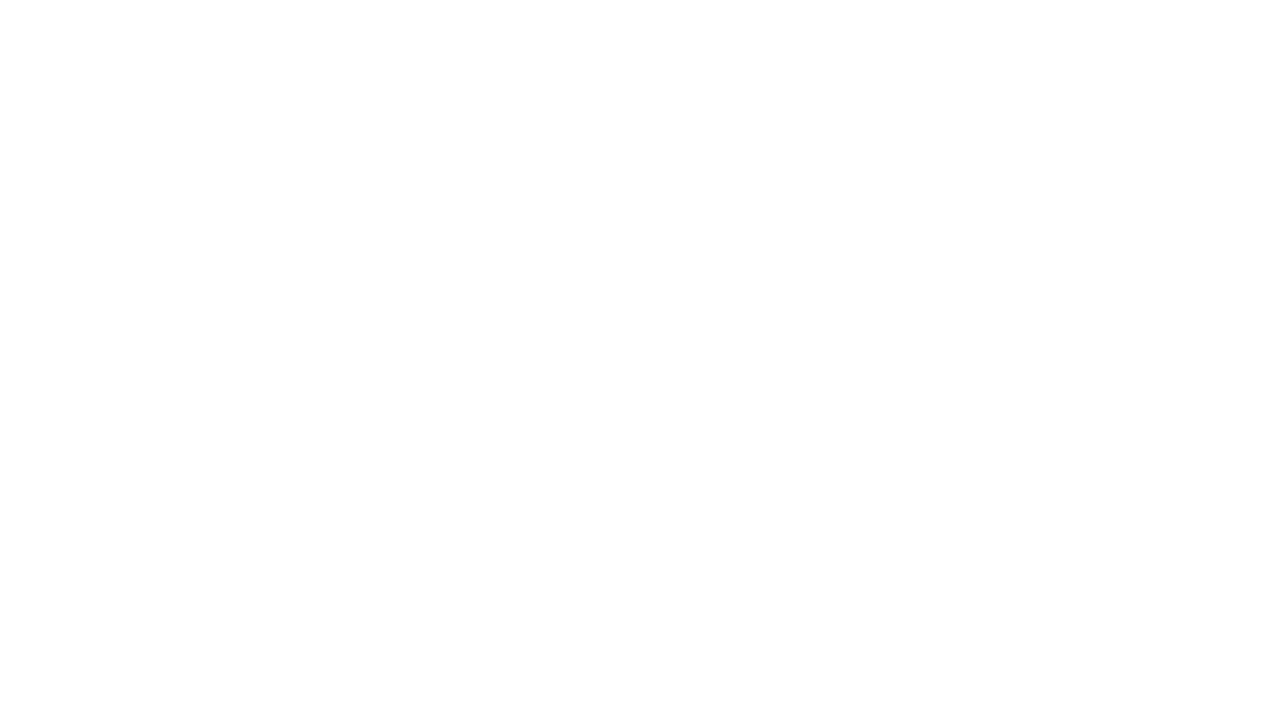
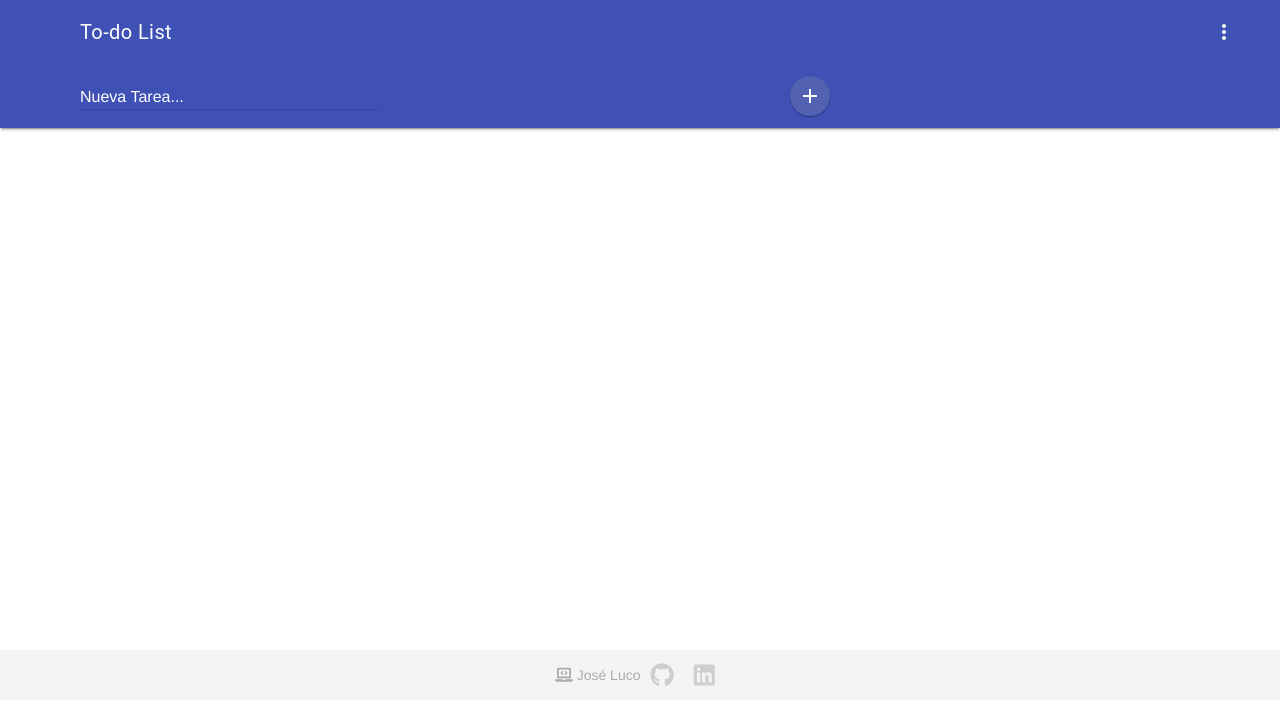
Before and after one commit to joseluco/To-do-List, a plain HTML site: page index.html in a window 1280 px wide. Drawn offline with nearby package versions, Linux system fonts and the light colour scheme.

Commit message:
estructura html terminada, estilos basicos

```diff
--- a/index.html
+++ b/index.html
@@ -4,12 +4,74 @@
     <meta charset="UTF-8">
     <meta http-equiv="X-UA-Compatible" content="IE=edge">
     <meta name="viewport" content="width=device-width, initial-scale=1.0">
+    <meta name="author" content="José Luco">
+    <meta name="description" content="To-do List Aplicacion Web Progresiva / Para recordar todo y no olvidarse de nada">
+    <link rel="stylesheet" href="https://fonts.googleapis.com/icon?family=Material+Icons">
+    <link rel="stylesheet" href="https://code.getmdl.io/1.3.0/material.indigo-pink.min.css">
+    <link rel="stylesheet" href="https://use.fontawesome.com/releases/v5.14.0/css/all.css" integrity="sha384-HzLeBuhoNPvSl5KYnjx0BT+WB0QEEqLprO+NBkkk5gbc67FTaL7XIGa2w1L0Xbgc" crossorigin="anonymous">
+    <link rel="stylesheet" href="styles/estilos.css">
     <title>To do List</title>
 </head>
 <body>
 
+    <div class="mdl-layout mdl-js-layout mdl-layout--fixed-header">
+        <header class="mdl-layout__header">
+
+            <div class="mdl-layout__header-row">
+
+                <span class="mdl-layout-title">To-do List</span>
+                <div class="mdl-layout-spacer"></div>
+
+                <button id="demo-menu-lower-right"
+                class="mdl-button mdl-js-button mdl-button--icon">
+                <i class="material-icons">more_vert</i>
+                </button>
+
+                <ul class="mdl-menu mdl-menu--bottom-right mdl-js-menu mdl-js-ripple-effect color-menu"
+                for="demo-menu-lower-right">
+                <li class="mdl-menu__item color-text">Guardar Lista</li>
+                <li class="mdl-menu__item color-text">Cargar Lista</li>
+                <li class="mdl-menu__item color-text">Borrar Lista</li>
+                </ul>
+            </div>
+
+            <div class="mdl-layout__header-row flex-center">
+                <div class="mdl-textfield mdl-js-textfield">
+                <input class="mdl-textfield__input" type="text" id="inptarea">
+                <label class="mdl-textfield__label placeholder" for="inptarea">Nueva Tarea...</label>
+                </div>
+                <button class="mdl-button mdl-js-button mdl-button--fab mdl-button--mini-fab">
+                <i class="material-icons add">add</i>
+                </button>
+            </div>
+        </header>
+    </div>
+
+    <main>
+        <ul>
+            <li>
+                <span>
+                  <i class="fa fa-trash"></i>
+                </span>
+                <b></b>
+            </li>
+        </ul>
 
 
+    </main>
+
+    <footer>
+        <div class="webdev">
+            <div class="webdev-copyright">
+                <i class="fas fa-laptop-code"></i>  José Luco
+            </div>
+            <div class="webdev-links">
+              <a href="https://github.com/joseluco" target="_blank"><i class="fab fa-github"></i></a>
+              <a href="https://www.linkedin.com/in/joseluco/" target="_blank"><i class="fab fa-linkedin"></i></a>
+            </div>
+        </div>
+    </footer>
+    <script defer src="https://code.getmdl.io/1.3.0/material.min.js"></script>
     <script src="js/main.js"></script>
 </body>
 </html>
--- a/styles/estilos.css
+++ b/styles/estilos.css
@@ -0,0 +1,54 @@
+* {
+    box-sizing: border-box;
+    margin: 0;
+    padding: 0;
+}
+
+/* HEADER */
+.placeholder,
+.add,
+.color-text {
+    color: white
+}
+
+.flex-center {
+    display: flex;
+    justify-content: center;
+}
+
+.color-menu {
+    background-color: #3F51B5;
+}
+
+/* MAIN */
+main {
+    width: 80%;
+    height: 650px;
+}
+
+
+/* FOOTER */
+.webdev {
+    background: #F4F4F4;
+    display: flex;
+    align-items: center;
+    justify-content: center;
+    height: 50px;
+    padding: 0px 50px;
+    color: rgba(0,0,0,0.3);
+  }
+  .webdev-links {
+    display: flex;
+    align-items: center;
+  }
+
+  .webdev-links a {
+    color: black;
+    opacity: 0.15;
+    text-decoration: none;
+    font-size: 24px;
+    padding: 0px 10px;
+  }
+  .webdev-links a:hover {
+    opacity: 1;
+  }
```
